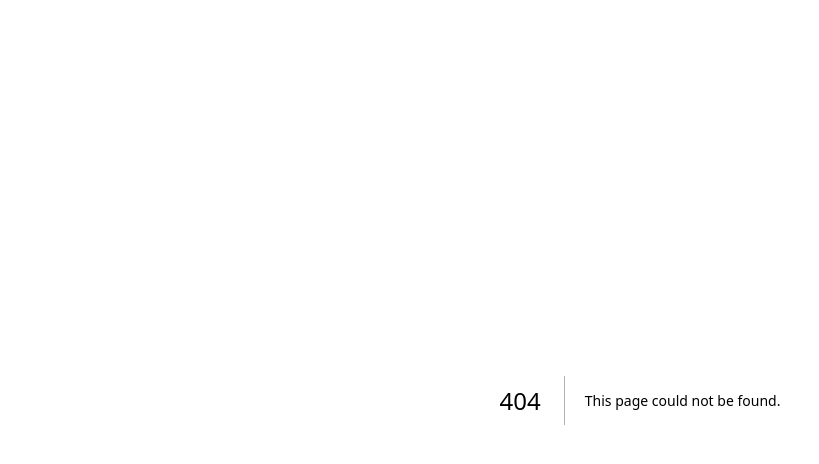
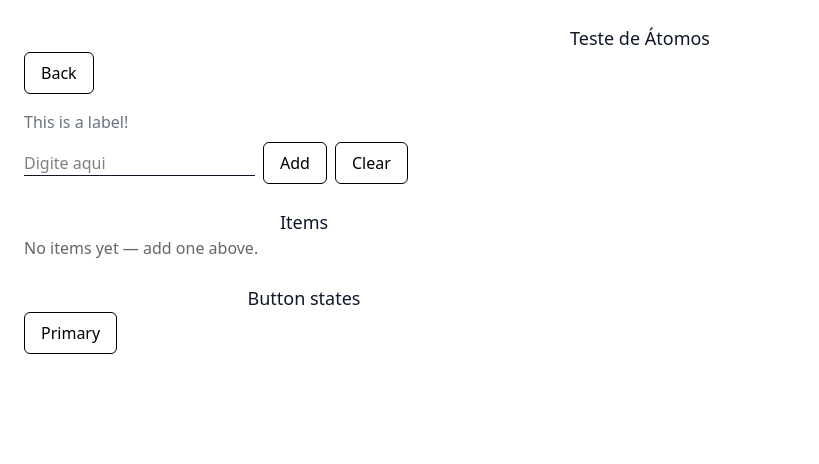
Before and after one commit to squad-MATC84-ufba/trabalho-incremental, a Next.js app: page /teste-atomos in a window 1280 px wide. Before the commit this address had no page. Shown: the top 464 px of the page, without its empty margins (0-819 px from the left). Built offline with nearby package versions, Linux system fonts and the light colour scheme.

Commit message:
test: /teste-atomos for testing atoms.

```diff
--- /dev/null
+++ b/src/app/teste-atomos/page.tsx
@@ -0,0 +1,75 @@
+// /home/david/Documentos/UFBA/8o-semestre/Lab-web/hello-world/src/app/cadastro/page.tsx
+'use client'
+
+import React, { useState } from 'react'
+import Title from  '../../../components/atoms/title'
+import Input from  '../../../components/atoms/input'
+import Button from '../../../components/atoms/button'
+import Label from '../../../components/atoms/label'
+import Link from 'next/link'
+
+export default function Page() {
+    const [text, setText] = useState('')
+    const [items, setItems] = useState<string[]>([])
+
+    function addItem() {
+        if (!text.trim()) return
+        setItems((s) => [text.trim(), ...s])
+        setText('')
+    }
+
+    function clearAll() {
+        setItems([])
+    }
+
+    return (
+        <main style={{ padding: 24, fontFamily: 'system-ui, sans-serif' }}>
+            <Title>Teste de Átomos</Title>
+
+            <Button><Link href='..'>Back</Link></Button>
+            <section style={{ marginTop: 16, maxWidth: 560 }}>
+                <Label>This is a label!</Label>
+
+                <div style={{ display: 'flex', gap: 8, alignItems: 'center' }}>
+                    <Input
+                        type='text'
+                        value={text}
+                        onChange={(e: React.ChangeEvent<HTMLInputElement>) => setText(e.target.value)}
+                        placeholder="Digite aqui"
+                        aria-label="test-input"
+                    />
+
+                    <Button onClick={addItem} aria-label="add-button">
+                        Add
+                    </Button>
+
+                    <Button onClick={clearAll} aria-label="clear-button">
+                        Clear
+                    </Button>
+                </div>
+            </section>
+
+            <section style={{ marginTop: 24, maxWidth: 560 }}>
+                <Title>Items</Title>
+                {items.length === 0 ? (
+                    <p style={{ color: '#666' }}>No items yet — add one above.</p>
+                ) : (
+                    <ul>
+                        {items.map((it, idx) => (
+                            <li key={idx} style={{ marginBottom: 6 }}>
+                                {it}
+                            </li>
+                        ))}
+                    </ul>
+                )}
+            </section>
+
+            <section style={{ marginTop: 24, maxWidth: 560 }}>
+                <Title>Button states</Title>
+                <div style={{ display: 'flex', gap: 8, flexWrap: 'wrap' }}>
+                    <Button onClick={() => alert('Primary clicked')}>Primary</Button>
+                </div>
+            </section>
+        </main>
+    )
+}
```
